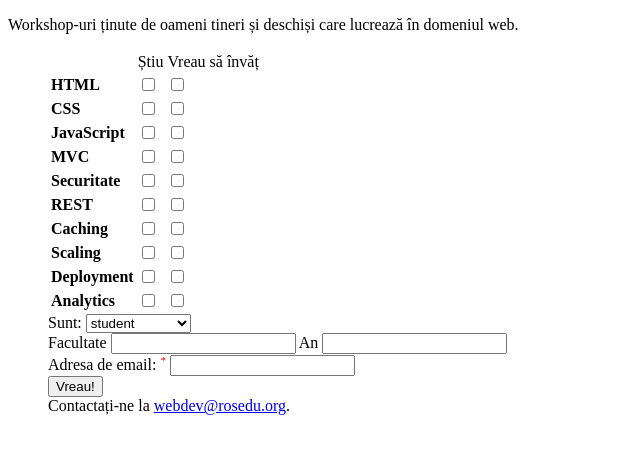
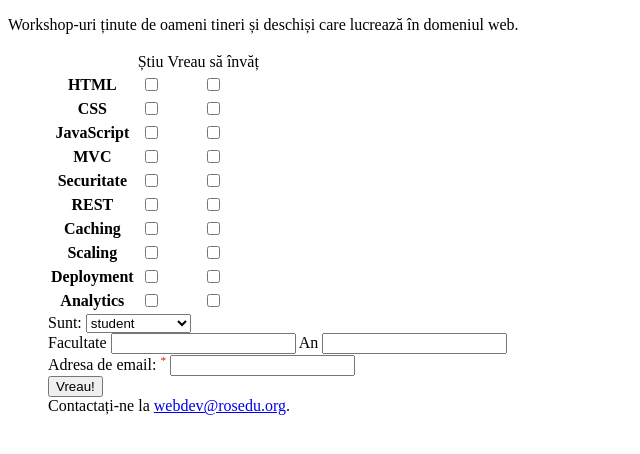
Before and after one commit to rosedu/web-workshops, a Flask app: page / in a window 1280 px wide. Shown: the top 454 px of the page, without its empty margins (0-640 px from the left). Run offline with Flask 2, Linux system fonts and the light colour scheme; some libraries are stand-ins or nearby versions.

Commit message:
center the checkboxes

```diff
--- a/static/style.css
+++ b/static/style.css
@@ -11,3 +11,7 @@ ul.form-layout {
 .form-error {
   border: 2px solid red;
 }
+
+table#form-topics {
+  text-align: center;
+}
--- a/templates/index.html
+++ b/templates/index.html
@@ -19,7 +19,7 @@
 
 <ul class="form-layout">
   <li>
-    <table>
+    <table id="form-topics">
 
       <thead>
         <th></th>
```
